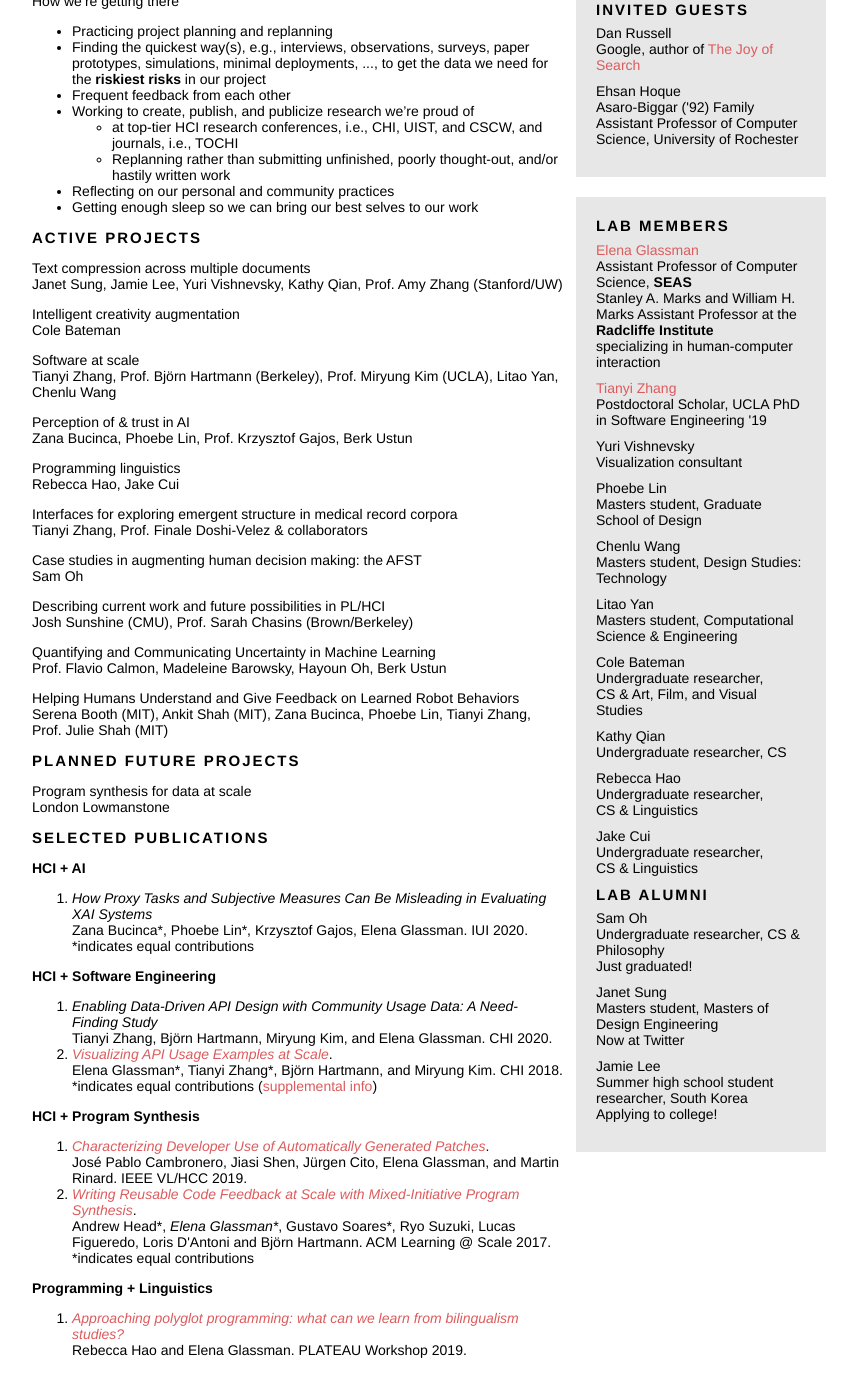
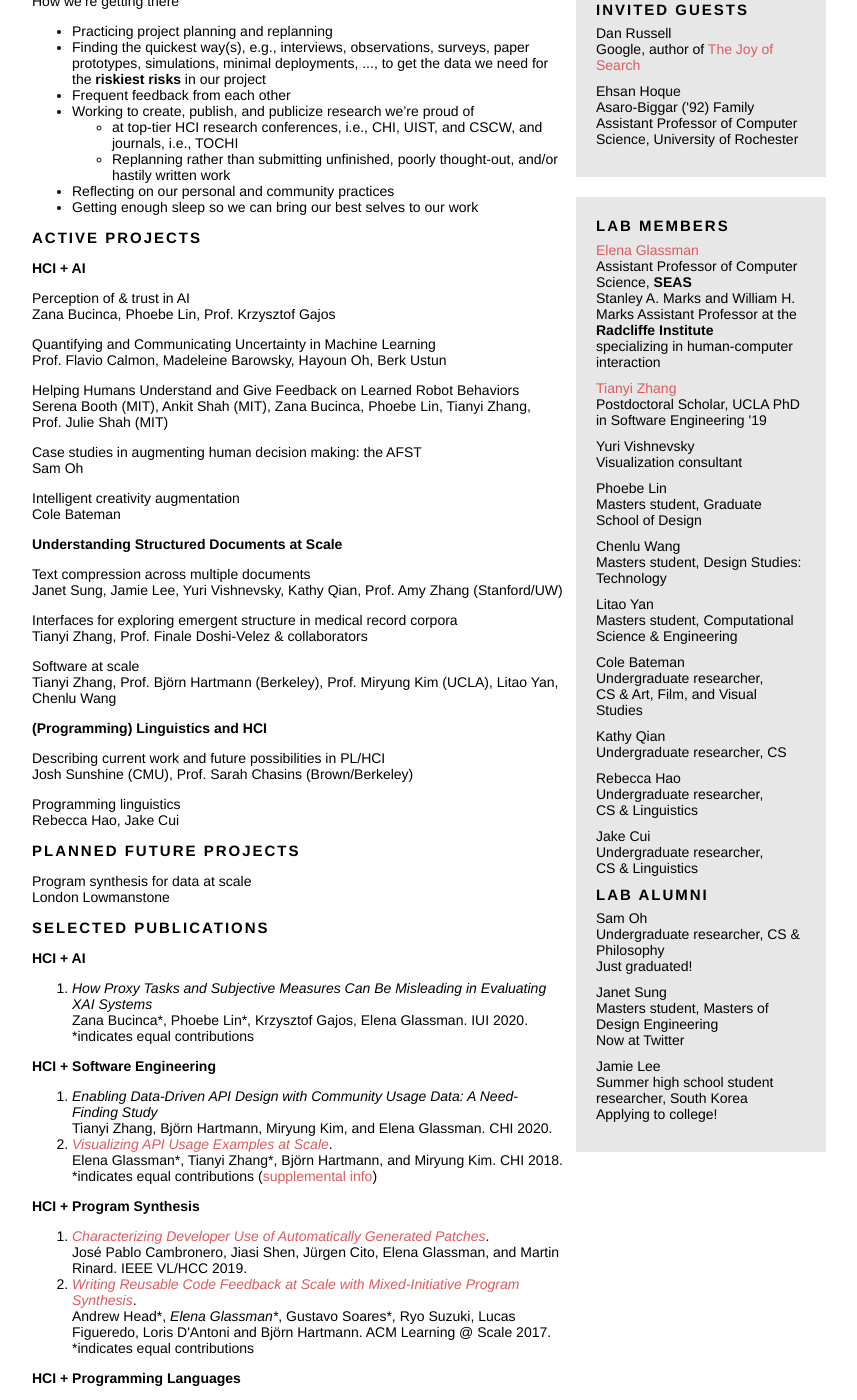
Before and after one commit to eglassman/eglassman.github.io, a Jekyll site: the page built from index.html, in a window 1280 px wide and 1400 px high, scrolled down 441 px. Shown: the whole window, without its empty margins (211-1068 px from the left). Built offline with Jekyll 4.4.1, drawn with Linux system fonts in a browser that asks for light colours.

Commit message:
added order to the mess of projects

```diff
--- a/index.html
+++ b/index.html
@@ -65,46 +65,61 @@ Students enrolled in 252r will select and present papers on PL topics including
 5. Programming + linguistics — Rebecca [ug], Jake [ug]
 6. Scaling up program synthesis by example — no one, yet -->
 
+<p>
+  <span class="boldish">HCI + AI</span>
+</p>
+<p>
+<span class="slightlybold">Perception of & trust in AI</span><br>
+Zana Bucinca, Phoebe Lin, Prof. Krzysztof Gajos
+</p>
+<p>
+<span class="slightlybold">Quantifying and Communicating Uncertainty in Machine Learning</span><br>
+Prof. Flavio Calmon, Madeleine Barowsky, Hayoun Oh, Berk Ustun
+</p>
+<p>
+<span class="slightlybold">Helping Humans Understand and Give Feedback on Learned Robot Behaviors</span><br>
+Serena Booth (MIT), Ankit Shah (MIT), Zana Bucinca, Phoebe Lin, Tianyi Zhang, Prof. Julie Shah (MIT)
+</p>
+<p>
+<span class="slightlybold">Case studies in augmenting human decision making: the AFST</span><br>
+Sam Oh
+</p>
+<p>
+<span class="slightlybold">Intelligent creativity augmentation</span><br>
+Cole Bateman
+</p>
+
+<p>
+  <span class="boldish">Understanding Structured Documents at Scale</span>
+</p>
       <p>
       <span class="slightlybold">Text compression across multiple documents</span><br>
       Janet Sung, Jamie Lee, Yuri Vishnevsky, Kathy Qian, Prof. Amy Zhang (Stanford/UW)
-      </p>
-      <p>
-      <span class="slightlybold">Intelligent creativity augmentation</span><br>
-      Cole Bateman
-      </p>
-      <p>
-      <span class="slightlybold">Software at scale</span><br>
-      Tianyi Zhang, Prof. Björn Hartmann (Berkeley), Prof. Miryung Kim (UCLA), Litao Yan, Chenlu Wang
-      </p>
-      <p>
-      <span class="slightlybold">Perception of & trust in AI</span><br>
-      Zana Bucinca, Phoebe Lin, Prof. Krzysztof Gajos, Berk Ustun
-      </p>
-      <p>
-      <span class="slightlybold">Programming linguistics</span><br>
-      Rebecca Hao, Jake Cui
       </p>
       <p>
       <span class="slightlybold">Interfaces for exploring emergent structure in medical record corpora</span><br>
       Tianyi Zhang, Prof. Finale Doshi-Velez & collaborators
       </p>
       <p>
-      <span class="slightlybold">Case studies in augmenting human decision making: the AFST</span><br>
-      Sam Oh
+      <span class="slightlybold">Software at scale</span><br>
+      Tianyi Zhang, Prof. Björn Hartmann (Berkeley), Prof. Miryung Kim (UCLA), Litao Yan, Chenlu Wang
+      </p>
+
+      <p>
+        <span class="boldish">(Programming) Linguistics and HCI</span>
       </p>
       <p>
       <span class="slightlybold">Describing current work and future possibilities in PL/HCI</span><br>
       Josh Sunshine (CMU), Prof. Sarah Chasins (Brown/Berkeley)
       </p>
       <p>
-      <span class="slightlybold">Quantifying and Communicating Uncertainty in Machine Learning</span><br>
-      Prof. Flavio Calmon, Madeleine Barowsky, Hayoun Oh, Berk Ustun
+      <span class="slightlybold">Programming linguistics</span><br>
+      Rebecca Hao, Jake Cui
       </p>
-      <p>
-      <span class="slightlybold">Helping Humans Understand and Give Feedback on Learned Robot Behaviors</span><br>
-      Serena Booth (MIT), Ankit Shah (MIT), Zana Bucinca, Phoebe Lin, Tianyi Zhang, Prof. Julie Shah (MIT)
-      </p>
+
+
+
+
       <!-- <p>
       <span class="slightlybold">Helping Humans Recognize Type I and Type II OCR Errors</span><br>
       Zejiang Shen, Prof. Melissa Dell
@@ -149,8 +164,6 @@ Students enrolled in 252r will select and present papers on PL topics including
       </ol>
 
 
-
-
       <p>
         <span class="boldish">HCI + Software Engineering</span>
       </p>
@@ -179,7 +192,7 @@ Students enrolled in 252r will select and present papers on PL topics including
       </ol>
 
       <p>
-        <span class="boldish">Programming + Linguistics</span>
+        <span class="boldish">HCI + Programming Languages</span>
       </p>
 
       <ol>
```
